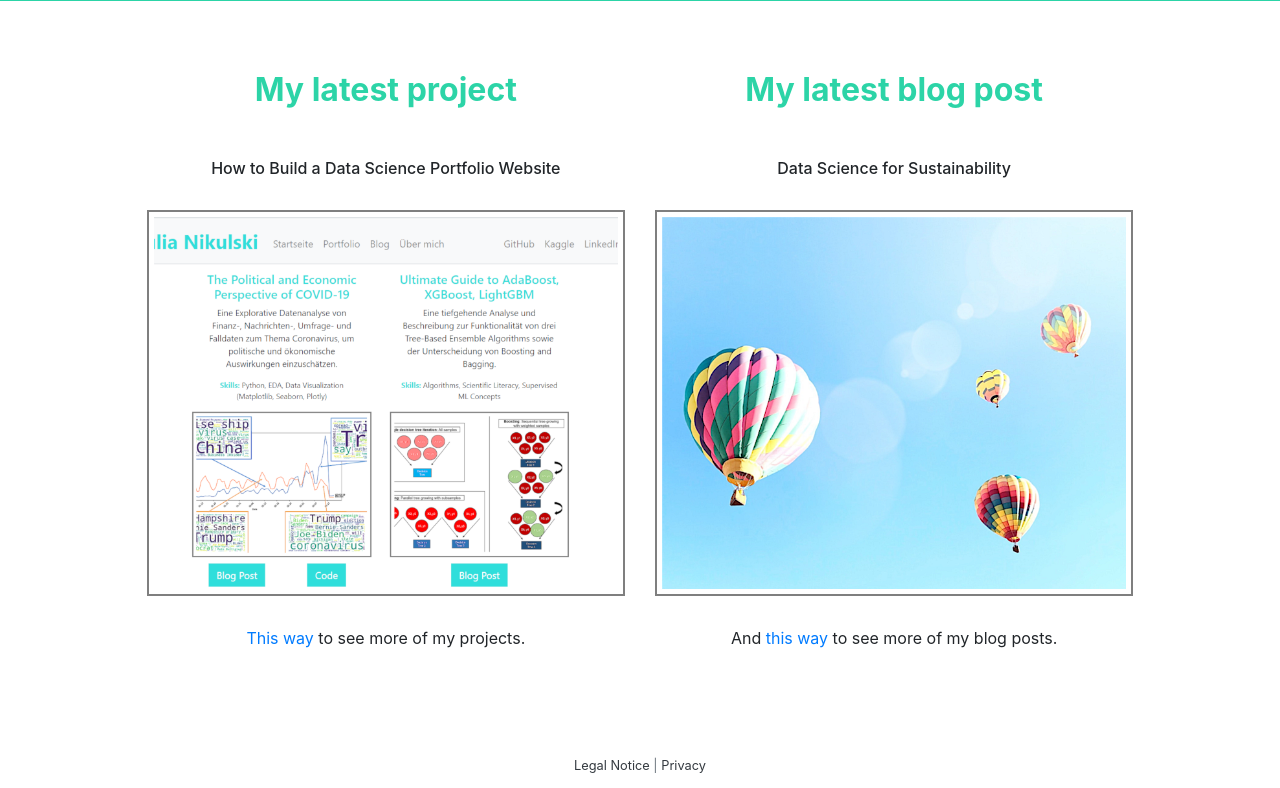
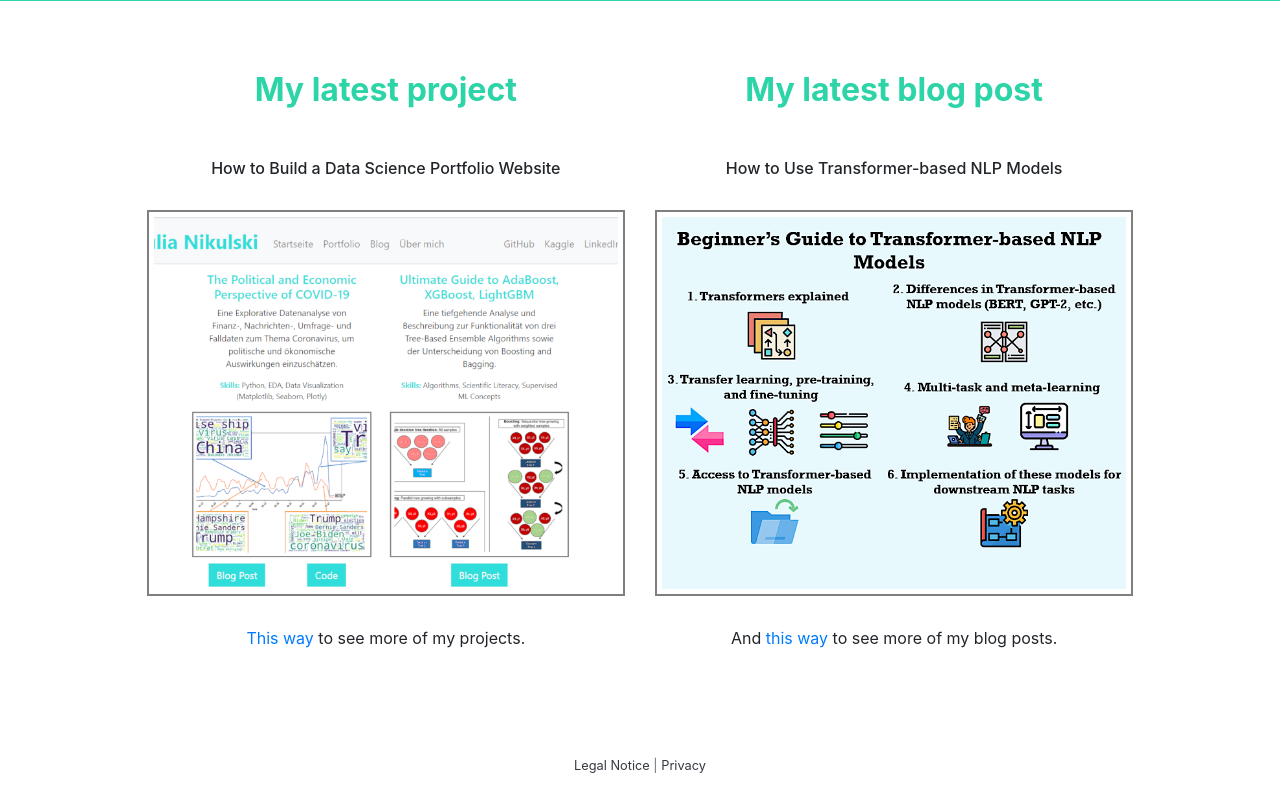
Before and after one commit to julianikulski/portfolio-website, a Flask app: page /en/ in a window 1280 px wide. Shown: the part 675-1463 px from the top of the page. Run offline with Flask 2, Linux system fonts and the light colour scheme; a database or web service that is not in the repository returns one stand-in record (values such as "Sample title"); some libraries are stand-ins or nearby versions.

Commit message:
feat: Add latest blog post to homepage

```diff
--- a/templates/index.html
+++ b/templates/index.html
@@ -59,15 +59,15 @@
                     <div class="row justify-content-center">
                         <div class="row index-img text-center">
                             <!-- <h6>Udacity's Intro to Data Structures and Algorithms</h6> -->
-                            <h6>Data Science for Sustainability</h6>
+                            <h6>How to Use Transformer-based NLP Models</h6>
                         </div>
                     </div>
                     <div class="row">
                         <!-- <a target="_blank" href="https://www.udacity.com/course/data-structures-and-algorithms-in-python--ud513">
                             <img class="portfolio-img" src="/static/img/udacity.png">
                         </a> -->
-                        <a target="_blank" href="https://towardsdatascience.com/data-science-for-sustainability-b912d5fb5d24">
-                            <img class="portfolio-img" src="/static/img/sustainability.png">
+                        <a target="_blank" href="https://towardsdatascience.com/how-to-use-transformer-based-nlp-models-a42adbc292e5">
+                            <img class="portfolio-img" src="/static/img/transformer-based-nlp.png">
                         </a>
                     </div>
                     <div class="index-bottom text-center">
```
Also changed, not shown: static/img/transformer-based-nlp.png (added).
